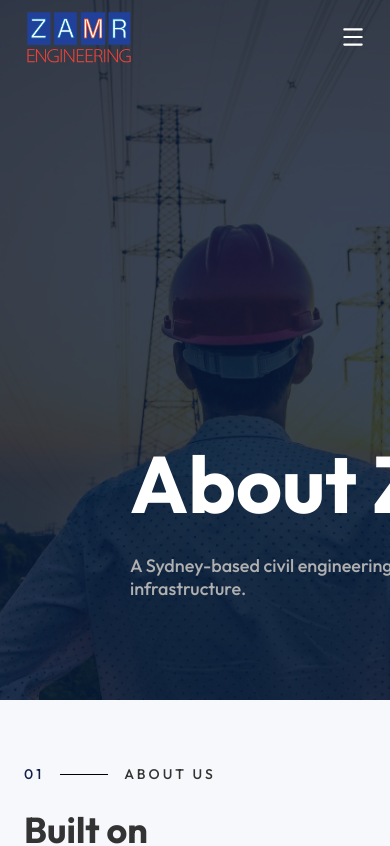
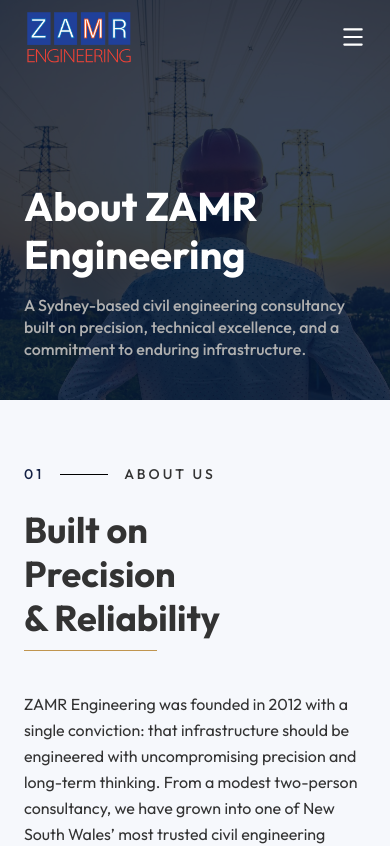
Before and after one commit to clickmaster4285/zamr-engineering-, a Next.js app: page /about in a window 390 px wide. Shown: the top 846 px of the page. Built offline with nearby package versions, Linux system fonts and the light colour scheme.

Commit message:
now hero is responsive

```diff
--- a/components/About/Hero.tsx
+++ b/components/About/Hero.tsx
@@ -4,7 +4,7 @@
 
 export default function AboutHero() {
   return (
-    <section className="relative h-[700px] w-full overflow-hidden">
+    <section className="relative h-[400px] w-full overflow-hidden sm:h-[500px] lg:h-[700px]">
       <Image
         src="/images/image4.jpeg"
         alt="Engineer overlooking transmission towers"
@@ -16,12 +16,12 @@
       {/* Overlay — rgba(7, 24, 61, 0.8) per Figma */}
       <div className="absolute inset-0" style={{ backgroundColor: "rgba(7, 24, 61, 0.8)" }} />
 
-      {/* Frame 1321319043 — centered content, left 130px */}
-      <div className="absolute left-[130px] bottom-[100px] flex w-[933px]  flex-col gap-5">
-        <h1 className="w-full text-[80px] font-bold leading-[101px] text-white">
+      {/* Frame 1321319043 — centered content */}
+      <div className="absolute bottom-10 left-1/2 flex w-full max-w-[933px] -translate-x-1/2 flex-col gap-4 px-6 lg:bottom-[100px] lg:left-[130px] lg:translate-x-0 lg:px-0 lg:gap-5">
+        <h1 className="w-full text-[40px] font-bold leading-[48px] text-white sm:text-[50px] sm:leading-[60px] lg:text-[80px] lg:leading-[101px]">
           About ZAMR Engineering
         </h1>
-        <p className="w-full text-[18px] font-medium leading-[23px] text-[#B0B0B0]">
+        <p className="w-full text-base font-medium leading-snug text-[#B0B0B0] sm:text-lg lg:text-[18px] lg:leading-[23px]">
           A Sydney-based civil engineering consultancy built on precision,
           technical excellence, and a commitment to enduring infrastructure.
         </p>
```
